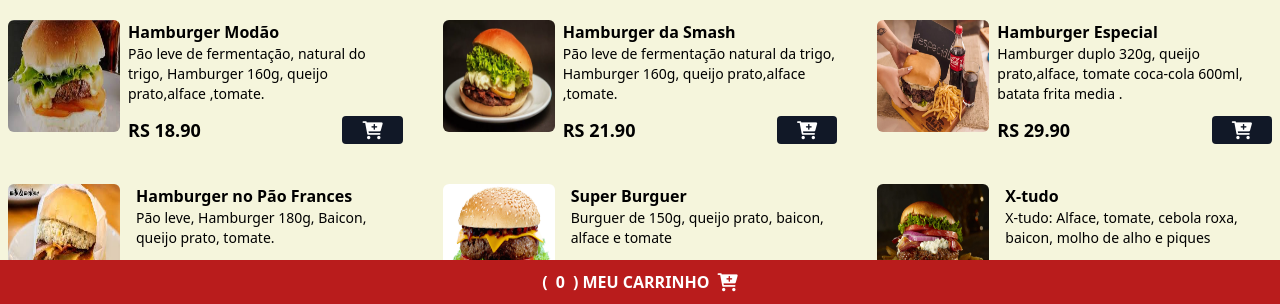
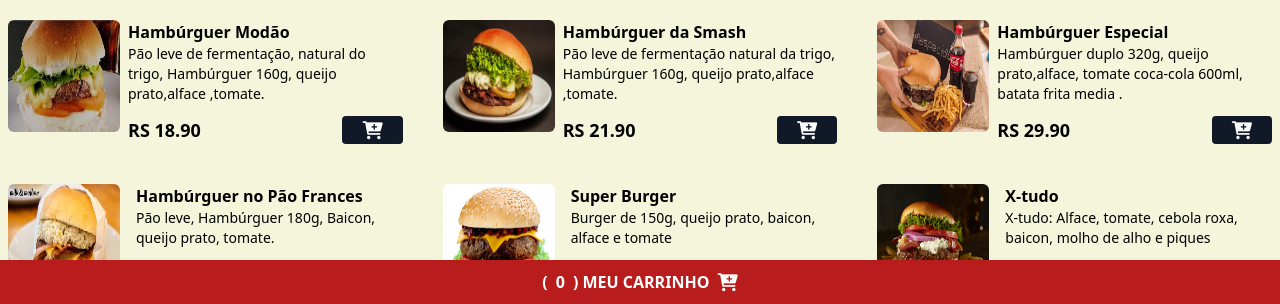
Before and after one commit to CiceroAugust/Card-pio, a website: page index.html in a window 1280 px wide. Shown: the part 496-800 px from the top of the page. Drawn offline with nearby package versions, Linux system fonts and the light colour scheme.

Commit message:
Lanches-Entrega

```diff
--- a/index.html
+++ b/index.html
@@ -60,22 +60,22 @@
       <div class="flex gap-2">
         <img
           src="./asset/2.png"
-          alt="Hamburger Modão"
+          alt="Hambúrguer Modão"
           class="w-28 h-28 rounded-md hover:scale-110 hover:-rotate-2 duration-300"
         />
 
         <div>
-          <p class="font-bold">Hamburger Modão</p>
+          <p class="font-bold">Hambúrguer Modão</p>
           <p class="text-sm">
             Pão leve de fermentação,
-            natural do trigo, Hamburger 160g,
+            natural do trigo, Hambúrguer 160g,
             queijo prato,alface ,tomate.</p>
 
           <div class="flex items-center gap-2 justify-between mt-3">
             <p class="font-bold text-lg">RS 18.90</p>
             <button
               class="bg-gray-900 px-5 rounded add-to-cart-btn"
-              data-name="Hamburger Modão"
+              data-name="Hambúrguer Modão"
               data-price="18.90"
             >
               <i class="fa fa-cart-plus text-lg text-white"></i>
@@ -91,20 +91,20 @@
       <div class="flex gap-2">
         <img
           src="./asset/3.png"
-          alt="Hamburger Smash"
+          alt="Hambúrguer Smash"
           class="w-28 h-28 rounded-md hover:scale-110 hover:-rotate-2 duration-300"
         />
 
         <div>
-          <p class="font-bold">Hamburger da Smash</p>
-          <p class="text-sm">Pão leve de fermentação natural da trigo, Hamburger 160g,
+          <p class="font-bold">Hambúrguer da Smash</p>
+          <p class="text-sm">Pão leve de fermentação natural da trigo, Hambúrguer 160g,
           queijo prato,alface ,tomate.</p>
 
           <div class="flex items-center gap-2 justify-between mt-3">
             <p class="font-bold text-lg">RS 21.90</p>
             <button
               class="bg-gray-900 px-5 rounded add-to-cart-btn"
-              data-name="Hamburger Smash"
+              data-name="Hambúrguer Smash"
               data-price="21.90"
             >
               <i class="fa fa-cart-plus text-lg text-white"></i>
@@ -120,20 +120,20 @@
       <div class="flex gap-2">
         <img
           src="./asset/5.png"
-          alt="Hamburger Smash"
+          alt="Hambúrguer Smash"
           class="w-28 h-28 rounded-md hover:scale-110 hover:-rotate-2 duration-300"
         />
 
         <div>
-          <p class="font-bold">Hamburger Especial</p>
-          <p class="text-sm">Hamburger duplo 320g, queijo prato,alface, tomate
+          <p class="font-bold">Hambúrguer Especial</p>
+          <p class="text-sm">Hambúrguer duplo 320g, queijo prato,alface, tomate
           coca-cola 600ml, batata frita media .</p>
 
           <div class="flex items-center gap-2 justify-between mt-3">
             <p class="font-bold text-lg">RS 29.90</p>
             <button
               class="bg-gray-900 px-5 rounded add-to-cart-btn"
-              data-name="Hamburger Especial"
+              data-name="Hambúrguer Especial"
               data-price="29.90"
             >
               <i class="fa fa-cart-plus text-lg text-white"></i>
@@ -149,20 +149,20 @@
       <div class="flex gap-4">
         <img
           src="./asset/4.png"
-          alt="Hamburger Smash"
+          alt="Hambúrguer Smash"
           class="w-28 h-28 rounded-md hover:scale-110 hover:-rotate-2 duration-300"
         />
 
         <div>
-          <p class="font-bold">Hamburger no Pão Frances</p>
-          <p class="text-sm">Pão leve, Hamburger 180g, Baicon,
+          <p class="font-bold">Hambúrguer no Pão Frances</p>
+          <p class="text-sm">Pão leve, Hambúrguer 180g, Baicon,
           queijo prato, tomate.</p>
 
           <div class="flex items-center gap-2 justify-between mt-3">
             <p class="font-bold text-lg">RS 17.50</p>
             <button
                class="bg-gray-900 px-5 rounded add-to-cart-btn"
-               data-name="Hamburger no Pão Frances"
+               data-name="Hambúrguer no Pão Frances"
                data-price="17.50"
             >
               <i class="fa fa-cart-plus text-lg text-white"></i>
@@ -178,19 +178,19 @@
       <div class="flex gap-4">
         <img
           src="./asset/1lanche.png"
-          alt="Hamburger Smash"
+          alt="Hambúrguer Smash"
           class="w-28 h-28 rounded-md hover:scale-110 hover:-rotate-2 duration-300"
         />
 
         <div>
-          <p class="font-bold">Super Burguer </p>
-          <p class="text-sm">Burguer de 150g, queijo prato, baicon, alface e tomate</p>
+          <p class="font-bold">Super Burger </p>
+          <p class="text-sm">Burger de 150g, queijo prato, baicon, alface e tomate</p>
 
           <div class="flex items-center gap-2 justify-between mt-3">
             <p class="font-bold text-lg">RS 24.50</p>
             <button
               class="bg-gray-900 px-5 rounded add-to-cart-btn"
-              data-name="Super Burguer"
+              data-name="Super Burger"
               data-price="24.50"
             >
               <i class="fa fa-cart-plus text-lg text-white"></i>
@@ -247,12 +247,12 @@
       <div class="flex gap-2 w-full">
         <img
           src="./asset/10.png"
-          alt="Guarana"
+          alt="Guaraná"
           class="w-28 h-28 rounded-md hover:scale-110 hover:-rotate-2 duration-300"
         />
 
         <div class="w-full">
-          <p class="font-bold">Guarana Antartica</p>
+          <p class="font-bold">Guaraná Antartica</p>
 
           <div class="flex items-center gap-2 justify-between mt-3">
             <p class="font-bold text-lg">RS 5.50</p>
```
